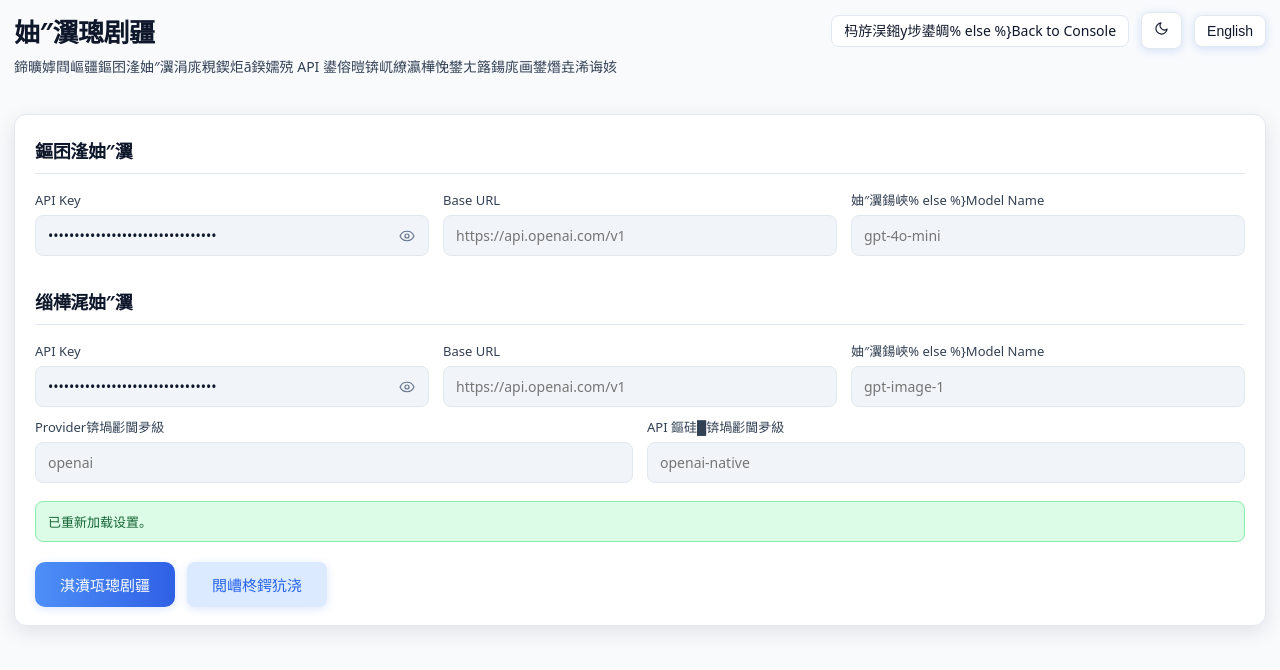
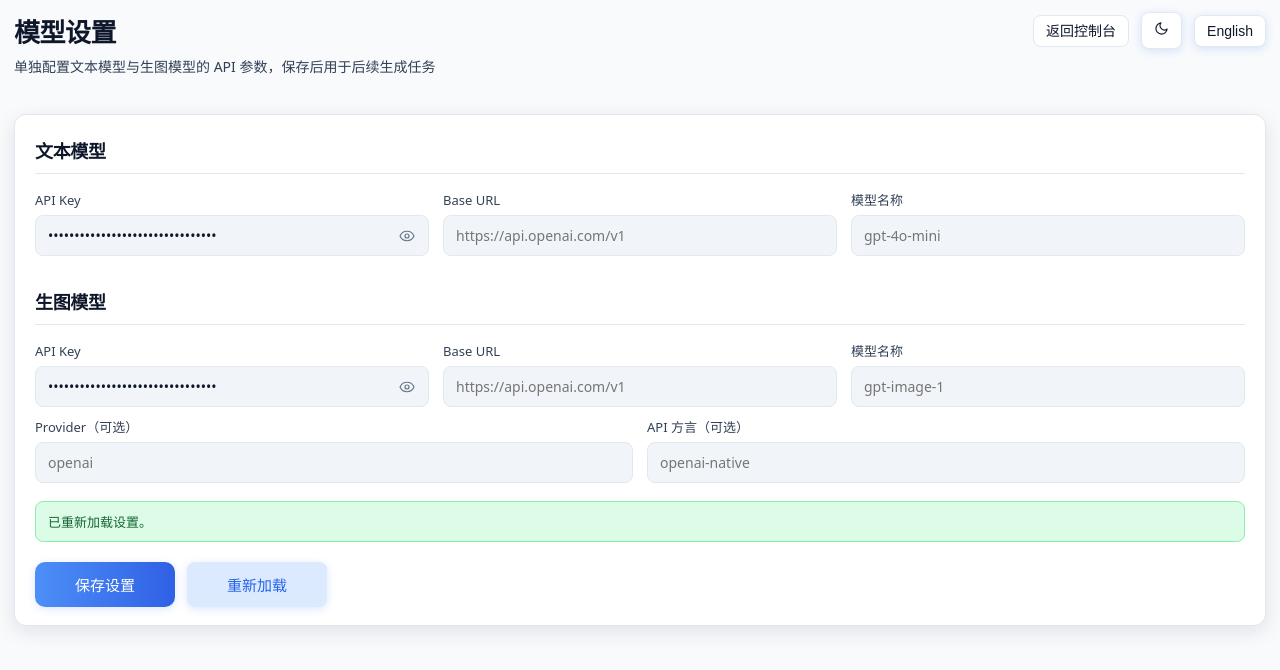
Before and after one commit to sunhj050623/copy2image_workflow, a FastAPI app: page /settings in a window 1280 px wide. Shown: the top 670 px of the page. Run offline with FastAPI, Linux system fonts and the light colour scheme; some libraries are stand-ins or nearby versions.

Commit message:
Polish README examples and fix Chinese UI text

```diff
--- a/copy2image_workflow/web/templates/settings.html
+++ b/copy2image_workflow/web/templates/settings.html
@@ -3,18 +3,18 @@
 <head>
   <meta charset="utf-8">
   <meta name="viewport" content="width=device-width, initial-scale=1">
-  <title>{% if lang == "zh" %}妯″瀷璁剧疆{% else %}Model Settings{% endif %}</title>
+  <title>{% if lang == "zh" %}模型设置{% else %}Model Settings{% endif %}</title>
   <link rel="stylesheet" href="/static/style.css">
 </head>
 <body>
   <div class="app-container settings-page">
     <header class="top">
       <div>
-        <h1>{% if lang == "zh" %}妯″瀷璁剧疆{% else %}Model Settings{% endif %}</h1>
-        <p class="sub">{% if lang == "zh" %}鍗曠嫭閰嶇疆鏂囨湰妯″瀷涓庣粯鍥炬ā鍨嬬殑 API 鍙傛暟锛屼繚瀛樺悗鐢ㄤ簬鍚庣画鐢熸垚浠诲姟{% else %}Configure API settings for text and image models. Saved values will be used in subsequent runs.{% endif %}</p>
+        <h1>{% if lang == "zh" %}模型设置{% else %}Model Settings{% endif %}</h1>
+        <p class="sub">{% if lang == "zh" %}单独配置文本模型与生图模型的 API 参数，保存后用于后续生成任务{% else %}Configure API settings for text and image models. Saved values will be used in subsequent runs.{% endif %}</p>
       </div>
       <div class="header-actions">
-        <a href="/" class="lang-link">{% if lang == "zh" %}杩斿洖鎺у埗鍙皗% else %}Back to Console{% endif %}</a>
+        <a href="/" class="lang-link">{% if lang == "zh" %}返回控制台{% else %}Back to Console{% endif %}</a>
         <button type="button" id="theme-toggle" class="icon-btn" aria-label="Toggle Dark Mode">
           <span class="btn-icon-wrap" aria-hidden="true">
             <svg class="btn-icon" viewBox="0 0 24 24" fill="none" stroke="currentColor" stroke-width="1.8" stroke-linecap="round" stroke-linejoin="round">
@@ -28,44 +28,44 @@
 
     <main class="settings-grid">
       <section class="panel">
-        <h2>{% if lang == "zh" %}鏂囨湰妯″瀷{% else %}Text Model{% endif %}</h2>
+        <h2>{% if lang == "zh" %}文本模型{% else %}Text Model{% endif %}</h2>
         <form id="settings-form">
           <div class="row">
             <label>{% if lang == "zh" %}API Key{% else %}API Key{% endif %}
               <div class="secret-input">
-                <input type="password" id="text-api-key" autocomplete="off" placeholder="{% if lang == 'zh' %}渚嬪 sk-...{% else %}e.g. sk-...{% endif %}">
-                <button type="button" class="secret-toggle" data-target="text-api-key" aria-label="{% if lang == 'zh' %}鏄剧ず API Key{% else %}Show API Key{% endif %}" title="{% if lang == 'zh' %}鏄剧ず API Key{% else %}Show API Key{% endif %}"></button>
+                <input type="password" id="text-api-key" autocomplete="off" placeholder="{% if lang == 'zh' %}例如 sk-...{% else %}e.g. sk-...{% endif %}">
+                <button type="button" class="secret-toggle" data-target="text-api-key" aria-label="{% if lang == 'zh' %}显示 API Key{% else %}Show API Key{% endif %}" title="{% if lang == 'zh' %}显示 API Key{% else %}Show API Key{% endif %}"></button>
               </div>
             </label>
             <label>{% if lang == "zh" %}Base URL{% else %}Base URL{% endif %}
               <input type="text" id="text-base-url" autocomplete="off" placeholder="https://api.openai.com/v1">
             </label>
-            <label>{% if lang == "zh" %}妯″瀷鍚峽% else %}Model Name{% endif %}
+            <label>{% if lang == "zh" %}模型名称{% else %}Model Name{% endif %}
               <input type="text" id="text-model" autocomplete="off" placeholder="gpt-4o-mini">
             </label>
           </div>
 
-          <h2 class="settings-subtitle">{% if lang == "zh" %}缁樺浘妯″瀷{% else %}Image Model{% endif %}</h2>
+          <h2 class="settings-subtitle">{% if lang == "zh" %}生图模型{% else %}Image Model{% endif %}</h2>
           <div class="row">
             <label>{% if lang == "zh" %}API Key{% else %}API Key{% endif %}
               <div class="secret-input">
-                <input type="password" id="image-api-key" autocomplete="off" placeholder="{% if lang == 'zh' %}渚嬪 sk-...{% else %}e.g. sk-...{% endif %}">
-                <button type="button" class="secret-toggle" data-target="image-api-key" aria-label="{% if lang == 'zh' %}鏄剧ず API Key{% else %}Show API Key{% endif %}" title="{% if lang == 'zh' %}鏄剧ず API Key{% else %}Show API Key{% endif %}"></button>
+                <input type="password" id="image-api-key" autocomplete="off" placeholder="{% if lang == 'zh' %}例如 sk-...{% else %}e.g. sk-...{% endif %}">
+                <button type="button" class="secret-toggle" data-target="image-api-key" aria-label="{% if lang == 'zh' %}显示 API Key{% else %}Show API Key{% endif %}" title="{% if lang == 'zh' %}显示 API Key{% else %}Show API Key{% endif %}"></button>
               </div>
             </label>
             <label>{% if lang == "zh" %}Base URL{% else %}Base URL{% endif %}
               <input type="text" id="image-base-url" autocomplete="off" placeholder="https://api.openai.com/v1">
             </label>
-            <label>{% if lang == "zh" %}妯″瀷鍚峽% else %}Model Name{% endif %}
+            <label>{% if lang == "zh" %}模型名称{% else %}Model Name{% endif %}
               <input type="text" id="image-model" autocomplete="off" placeholder="gpt-image-1">
             </label>
           </div>
 
           <div class="row row-two settings-row-two">
-            <label>{% if lang == "zh" %}Provider锛堝彲閫夛級{% else %}Provider (optional){% endif %}
+            <label>{% if lang == "zh" %}Provider（可选）{% else %}Provider (optional){% endif %}
               <input type="text" id="image-provider" autocomplete="off" placeholder="openai">
             </label>
-            <label>{% if lang == "zh" %}API 鏂硅█锛堝彲閫夛級{% else %}API Dialect (optional){% endif %}
+            <label>{% if lang == "zh" %}API 方言（可选）{% else %}API Dialect (optional){% endif %}
               <input type="text" id="image-dialect" autocomplete="off" placeholder="openai-native">
             </label>
           </div>
@@ -74,10 +74,10 @@
 
           <div class="actions settings-actions">
             <button type="submit" id="save-settings-btn" class="btn-primary-strong">
-              {% if lang == "zh" %}淇濆瓨璁剧疆{% else %}Save Settings{% endif %}
+              {% if lang == "zh" %}保存设置{% else %}Save Settings{% endif %}
             </button>
             <button type="button" id="reload-settings-btn" class="ghost">
-              {% if lang == "zh" %}閲嶆柊鍔犺浇{% else %}Reload{% endif %}
+              {% if lang == "zh" %}重新加载{% else %}Reload{% endif %}
             </button>
           </div>
         </form>
```
Also changed, not shown: copy2image_workflow/web/templates/index.html (+4 -4 lines), README.md, example/example1.png (added), example/example2.png (added), example/example3.png (added), 2 other files.
